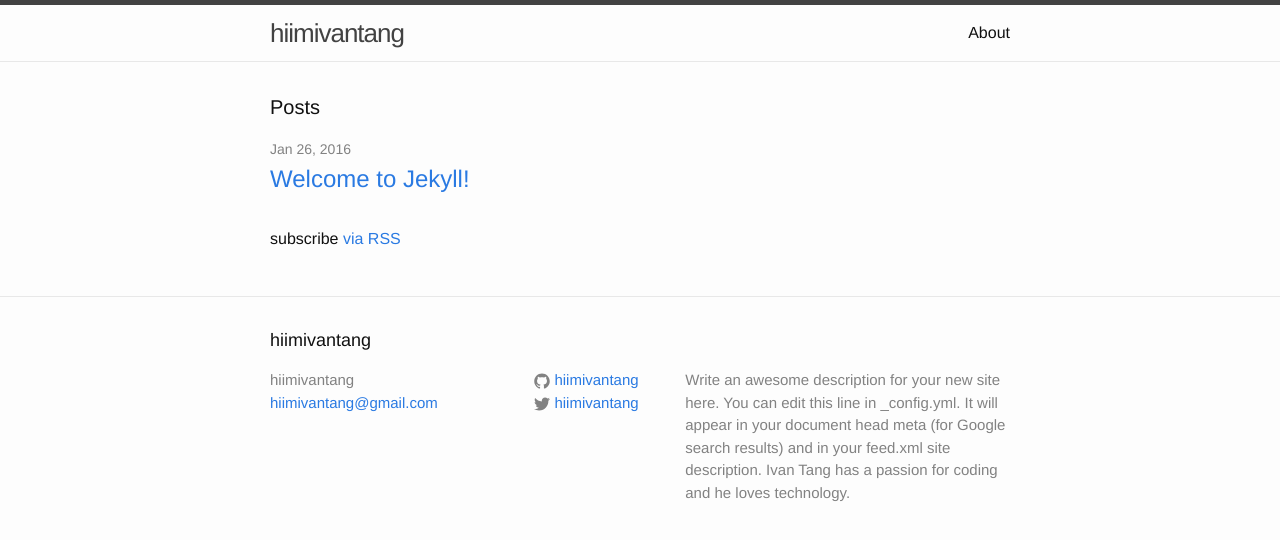
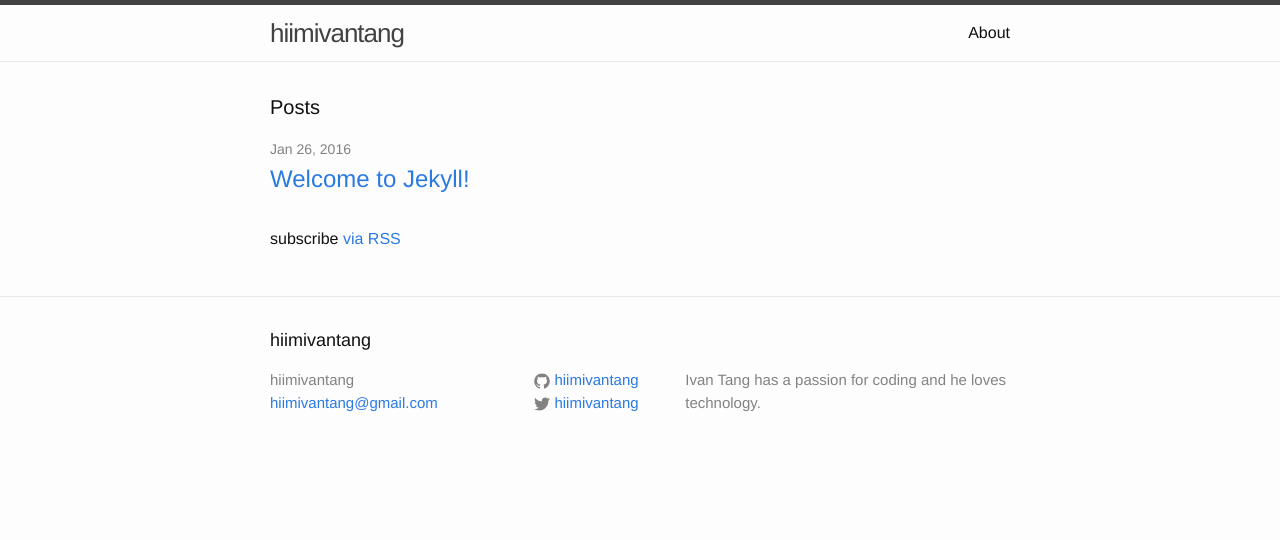
Before and after one commit to hiimivantang/hiimivantang.github.io, a Jekyll site: the page built from index.html, in a window 1280 px wide. Shown: the top 540 px of the page. Built offline with Jekyll 4.4.1, drawn with Linux system fonts in a browser that asks for light colours.

Commit message:
updated files

```diff
--- a/_config.yml
+++ b/_config.yml
@@ -2,9 +2,7 @@
 title: hiimivantang
 email: hiimivantang@gmail.com
 description: > # this means to ignore newlines until "baseurl:"
-  Write an awesome description for your new site here. You can edit this
-  line in _config.yml. It will appear in your document head meta (for
-  Google search results) and in your feed.xml site description. Ivan Tang has a passion for coding and he loves technology.
+  Ivan Tang has a passion for coding and he loves technology.
 baseurl: "" # the subpath of your site, e.g. /blog/
 url: "http://yourdomain.com" # the base hostname & protocol for your site
 twitter_username: hiimivantang
```
